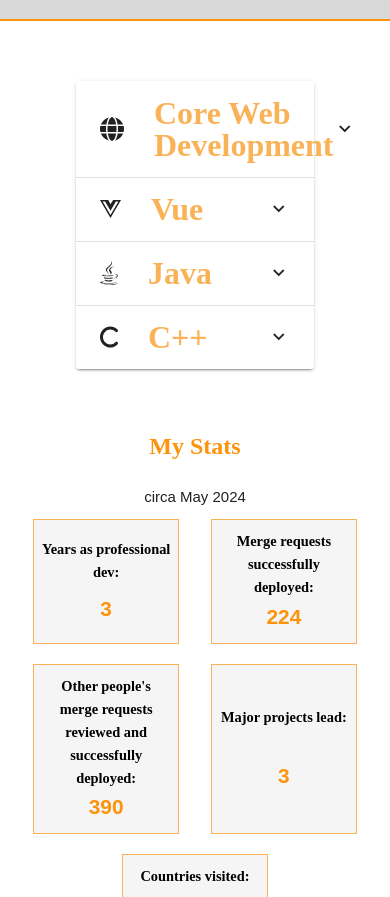
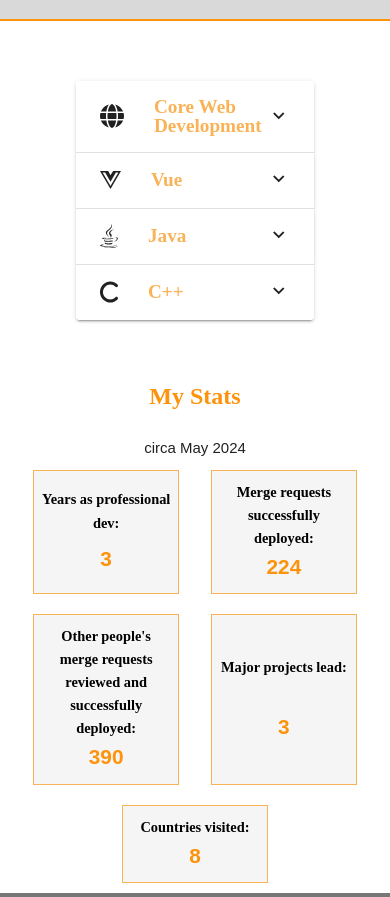
Before and after one commit to JamesBarnes48/PersonalSiteVue, a Vue app: page / in a window 390 px wide. Shown: the part 1688-2585 px from the top of the page. Built offline with nearby package versions, Linux system fonts and the light colour scheme.

Commit message:
ensure font sizing for skill correct on mobile

```diff
--- a/src/assets/css/skills-styles.css
+++ b/src/assets/css/skills-styles.css
@@ -61,3 +61,9 @@
 .skill-icon.c {
     color: #adab02;
 }
+
+@media (max-width: 1280px) {
+    .skill-name {
+        font-size: 1.2rem;
+    }
+}
```
